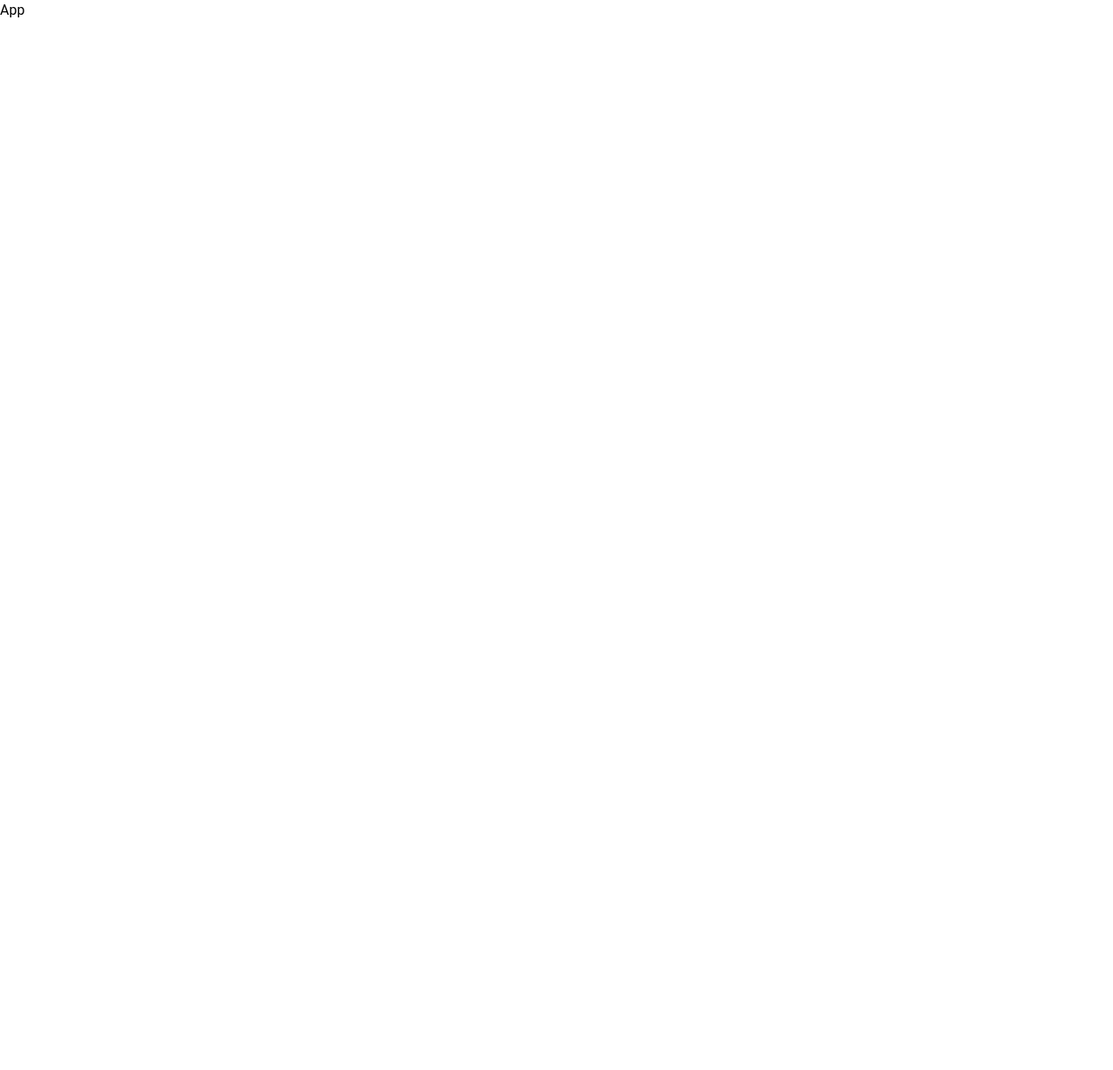
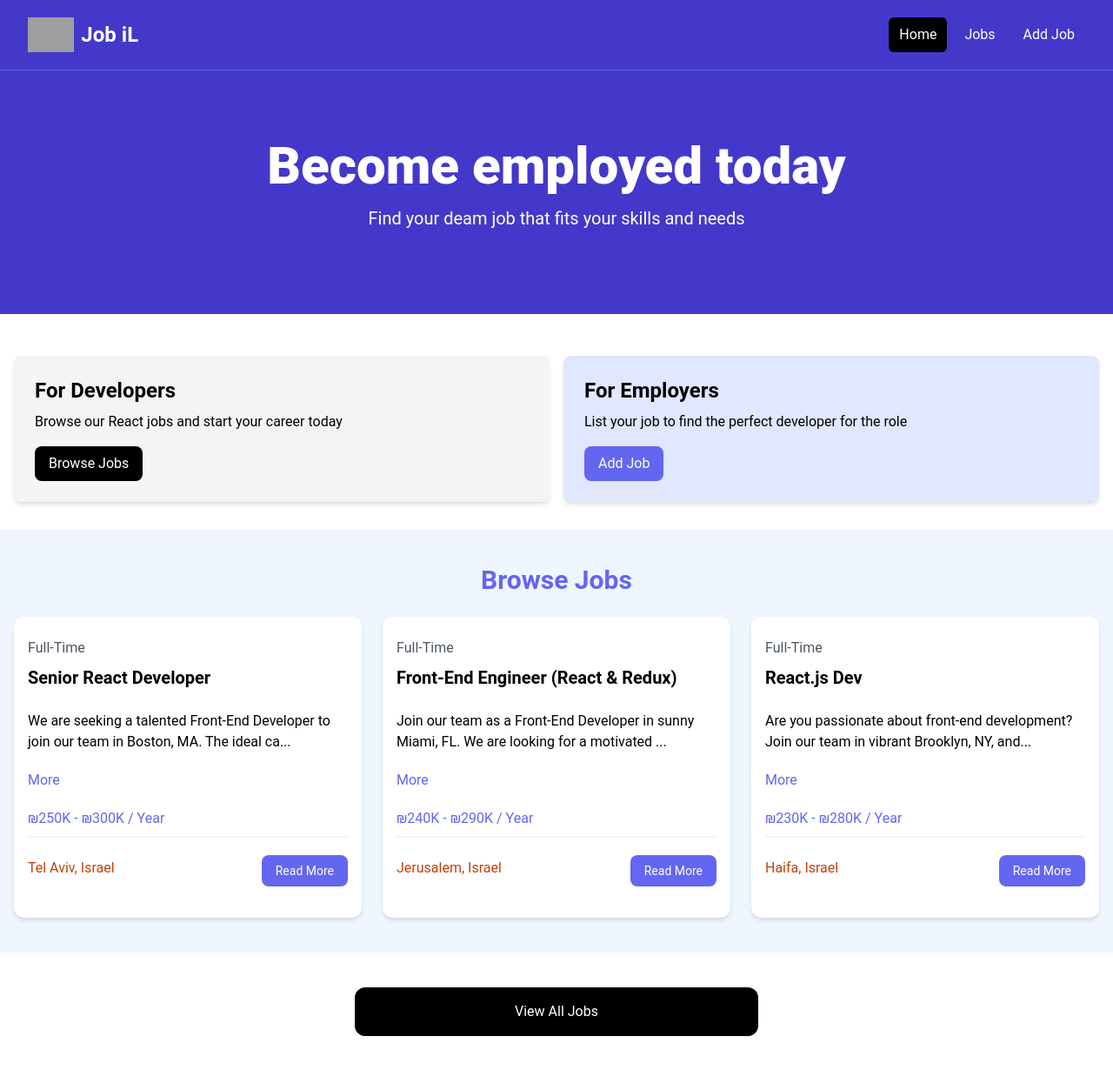
Before and after one commit to modeitsch/job-il, a React (Vite) app: page / in a window 1280 px wide. Shown: the whole page at 87% size. Before the commit the page ends 800 px from the top, so only its background shows below. Built offline with nearby package versions, Linux system fonts and the light colour scheme; grey boxes are pictures that could not be loaded.

Commit message:
start building all the componentes

```diff
--- a/src/App.jsx
+++ b/src/App.jsx
@@ -1,6 +1,22 @@
+import Navbar from "./components/Navbar"
+import Hero from "./components/Hero"
+import HomeCards from "./components/HomeCards"
+import JobListings from "./components/JobListings"
+import ViewAllJobs from './components/ViewAllJobs'
 const App = () => {
+
   return (
-    <div>App</div>
+    <>
+    <Navbar/>
+    <Hero/>
+    <HomeCards />
+    <JobListings/>
+
+
+
+      <ViewAllJobs/>
+
+    </>
   )
 }
 
--- /dev/null
+++ b/src/components/Card.jsx
@@ -0,0 +1,9 @@
+const Card = ({ children, bg = 'bg-gray-100' }) => {
+    return (
+      <div className={`${bg} p-6 rounded-lg shadow-md`}>
+          {children}
+      </div>
+    )
+  }
+
+  export default Card;
--- /dev/null
+++ b/src/components/Hero.jsx
@@ -0,0 +1,27 @@
+
+const Hero = ({
+    title="Become employed today"
+    , subtilte="Find your deam job that fits your skills and needs"
+}) => {
+  return (
+    <section className="bg-indigo-700 py-20 mb-4">
+    <div
+      className="max-w-7xl mx-auto px-4 sm:px-6 lg:px-8 flex flex-col items-center"
+    >
+      <div className="text-center">
+        <h1
+          className="text-4xl font-extrabold text-white sm:text-5xl md:text-6xl"
+        >
+          {title}
+        </h1>
+        <p className="my-4 text-xl text-white">
+        {subtilte}
+
+        </p>
+      </div>
+    </div>
+  </section>
+)
+}
+
+export default Hero
--- /dev/null
+++ b/src/components/HomeCards.jsx
@@ -0,0 +1,39 @@
+import Card from "./Card";
+
+const HomeCards = () => {
+  return (
+    <section className="py-4">
+      <div className="container-xl lg:container m-auto">
+        <div className="grid grid-cols-1 md:grid-cols-2 gap-4 p-4 rounded-lg">
+          <Card>
+            <h2 className="text-2xl font-bold">For Developers</h2>
+            <p className="mt-2 mb-4">
+              Browse our React jobs and start your career today
+            </p>
+            <a
+              href="/jobs.html"
+              className="inline-block bg-black text-white rounded-lg px-4 py-2 hover:bg-gray-700"
+            >
+              Browse Jobs
+            </a>
+          </Card>
+
+        <Card bg="bg-indigo-100">
+            <h2 className="text-2xl font-bold">For Employers</h2>
+            <p className="mt-2 mb-4">
+              List your job to find the perfect developer for the role
+            </p>
+            <a
+              href="/add-job.html"
+              className="inline-block bg-indigo-500 text-white rounded-lg px-4 py-2 hover:bg-indigo-600"
+            >
+              Add Job
+            </a>
+        </Card>
+        </div>
+      </div>
+    </section>
+  );
+};
+
+export default HomeCards;
--- /dev/null
+++ b/src/components/JobListing.jsx
@@ -0,0 +1,50 @@
+import { useState } from "react";
+
+const JobListing = ({ job }) => {
+  const [showFullDescription, setShowFullDescription] = useState(false);
+
+  let description = job.description;
+
+  if (!showFullDescription) {
+    description = description.substring(0, 90) + "...";
+  }
+
+  return (
+    <div className="bg-white rounded-xl shadow-md relative">
+      <div className="p-4">
+        <div className="mb-6">
+          <div className="text-gray-600 my-2">{job.type}</div>
+          <h3 className="text-xl font-bold">{job.title}</h3>
+        </div>
+
+        <div className="mb-5">{description}</div>
+
+        <button
+          onClick={() => setShowFullDescription((prevState) => !prevState)}
+          className="text-indigo-500 mb-5 hover:text-indigo-600"
+        >
+          {showFullDescription ? "Less" : "More"}
+        </button>
+
+        <h3 className="text-indigo-500 mb-2">{job.salary} / Year</h3>
+
+        <div className="border border-gray-100 mb-5"></div>
+
+        <div className="flex flex-col lg:flex-row justify-between mb-4">
+          <div className="text-orange-700 mb-3">
+            <i className="fa-solid fa-location-dot text-lg"></i>
+            {job.location}
+          </div>
+          <a
+            href={`/job/${job.id}`}
+            className="h-[36px] bg-indigo-500 hover:bg-indigo-600 text-white px-4 py-2 rounded-lg text-center text-sm"
+          >
+            Read More
+          </a>
+        </div>
+      </div>
+    </div>
+  );
+};
+
+export default JobListing;
--- /dev/null
+++ b/src/components/JobListings.jsx
@@ -0,0 +1,26 @@
+import jobs from "../jobs.json";
+import JobListing from './JobListing';
+
+
+
+
+const JobListings = () => {
+    const recentJobs = jobs.slice(0,3)
+  return (
+    <section className="bg-blue-50 px-4 py-10">
+      <div className="container-xl lg:container m-auto">
+        <h2 className="text-3xl font-bold text-indigo-500 mb-6 text-center">
+          Browse Jobs
+        </h2>
+
+        <div className="grid grid-cols-1 md:grid-cols-3 gap-6">
+          {recentJobs.map((job) => (
+            <JobListing key={job.id} job={job} />
+          ))}
+        </div>
+      </div>
+    </section>
+  );
+};
+
+export default JobListings;
--- /dev/null
+++ b/src/components/Navbar.jsx
@@ -0,0 +1,47 @@
+import logo from '../assets/images/logo.png'
+
+const Navbar = () => {
+    return (
+        <nav className="bg-indigo-700 border-b border-indigo-500">
+        <div className="mx-auto max-w-7xl px-2 sm:px-6 lg:px-8">
+          <div className="flex h-20 items-center justify-between">
+            <div
+              className="flex flex-1 items-center justify-center md:items-stretch md:justify-start"
+            >
+              <a className="flex flex-shrink-0 items-center mr-4" href="/index.html">
+                <img
+                  className="h-10 w-auto"
+                  src={logo}
+                  alt="React Jobs"
+                />
+                <span className="hidden md:block text-white text-2xl font-bold ml-2"
+                  >Job iL</span
+                >
+              </a>
+              <div className="md:ml-auto">
+                <div className="flex space-x-2">
+                  <a
+                    href="/index.html"
+                    className="text-white bg-black hover:bg-gray-900 hover:text-white rounded-md px-3 py-2"
+                    >Home</a
+                  >
+                  <a
+                    href="/jobs.html"
+                    className="text-white hover:bg-gray-900 hover:text-white rounded-md px-3 py-2"
+                    >Jobs</a
+                  >
+                  <a
+                    href="/add-job.html"
+                    className="text-white hover:bg-gray-900 hover:text-white rounded-md px-3 py-2"
+                    >Add Job</a
+                  >
+                </div>
+              </div>
+            </div>
+          </div>
+        </div>
+      </nav>
+    );
+}
+
+export default Navbar;
--- /dev/null
+++ b/src/components/ViewAllJobs.jsx
@@ -0,0 +1,17 @@
+
+const ViewAllJobs = () => {
+  return (
+    <div>
+
+    <section className="m-auto max-w-lg my-10 px-6">
+      <a
+        href="jobs.html"
+        className="block bg-black text-white text-center py-4 px-6 rounded-xl hover:bg-gray-700"
+        >View All Jobs</a
+      >
+    </section>
+    </div>
+  )
+}
+
+export default ViewAllJobs
```
